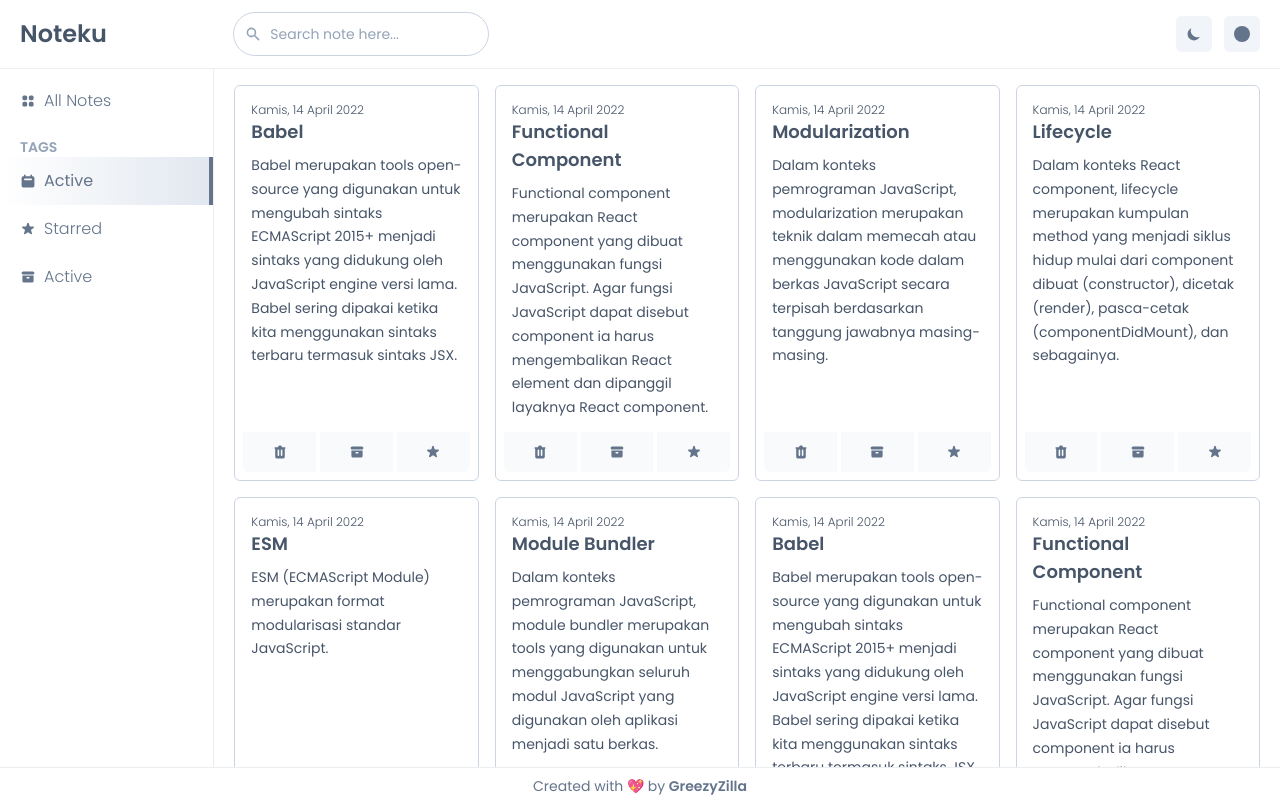
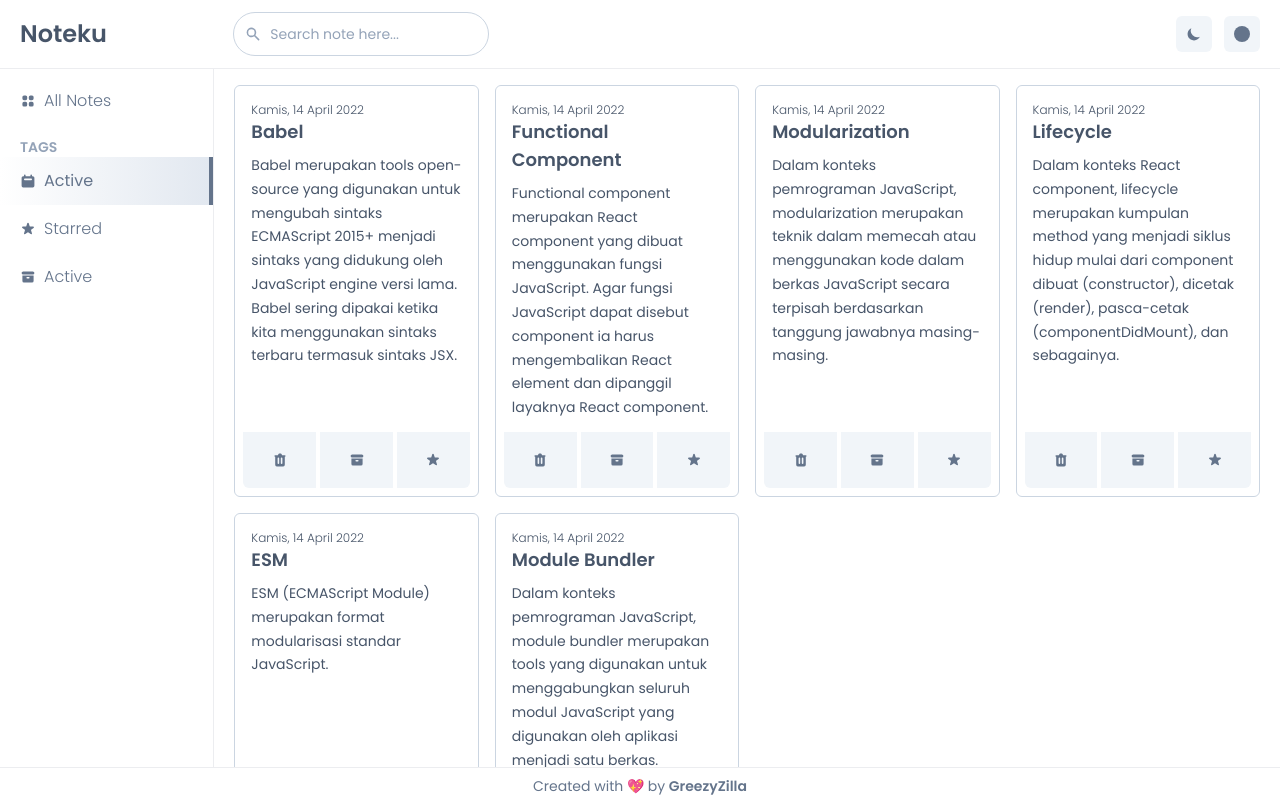
Before and after one commit to greezyzilla/noteku-ts, a React (Vite) app: page /active in a window 1280 px wide. Built offline with nearby package versions, Linux system fonts and the light colour scheme.

Commit message:
fix: :bug: fix note height when just a line

```diff
--- a/src/components/molecules/note.tsx
+++ b/src/components/molecules/note.tsx
@@ -19,15 +19,16 @@ export default function Note(props : NoteProps) {
     star: <StarIcon className="w-4 h-4" />,
   };
 
-  const buttonNormalClass = 'flex-1 text-sm justify-center flex bg-slate-50 p-3 text-slate-500 hover:scale-x-110 hover:scale-y-125 hover:bg-slate-500 hover:text-white transition';
-  const buttonActiveClass = 'flex-1 text-sm justify-center flex bg-slate-500 p-3 text-white hover:scale-x-110 hover:scale-y-125 hover:bg-slate-600 hover:text-white transition';
+  const buttonClass = 'flex-1 text-sm justify-center flex p-5 hover:scale-x-110 hover:scale-y-110 hover:text-white transition';
+  const buttonNormalClass = `${buttonClass} bg-slate-100 text-slate-500 hover:bg-slate-500 hover:text-white `;
+  const buttonActiveClass = `${buttonClass} bg-slate-500 text-white hover:bg-slate-600 hover:text-white `;
 
   const deleteButtonClass = ['rounded-bl-md', buttonNormalClass].join(' ');
   const archivedButtonClass = archived ? buttonActiveClass : buttonNormalClass;
   const starButtonClass = ['rounded-br-md', starred ? buttonActiveClass : buttonNormalClass].join(' ');
 
   return (
-    <div key={id} className="flex flex-col gap-2 box-border border border-slate-300 hover:ring-4 ring-slate-100 rounded-md">
+    <div key={id} className="flex flex-col gap-2 box-border border border-slate-300 hover:ring-4 ring-slate-100 rounded-md min-h-[350px]">
       <div className="px-4 pt-4">
         <p className="text-slate-600 text-xs font-light">{showFormattedDate(createdAt)}</p>
         <h5 className="font-semibold text-slate-600 text-lg">{title}</h5>
--- a/src/components/organisms/noteList.tsx
+++ b/src/components/organisms/noteList.tsx
@@ -20,9 +20,10 @@ export default function NoteList(props : NoteListProps) {
   ));
 
   return (
-    <div className="grid grid-cols-4 gap-4 overflow-auto h-full px-5 py-4 box-border w-full">
-      { notesElement }
-      { notesElement }
+    <div className="h-full">
+      <div className="grid grid-cols-4 gap-4 overflow-auto h-fit px-5 py-4 box-border w-full">
+        { notesElement }
+      </div>
     </div>
   );
 }
```
